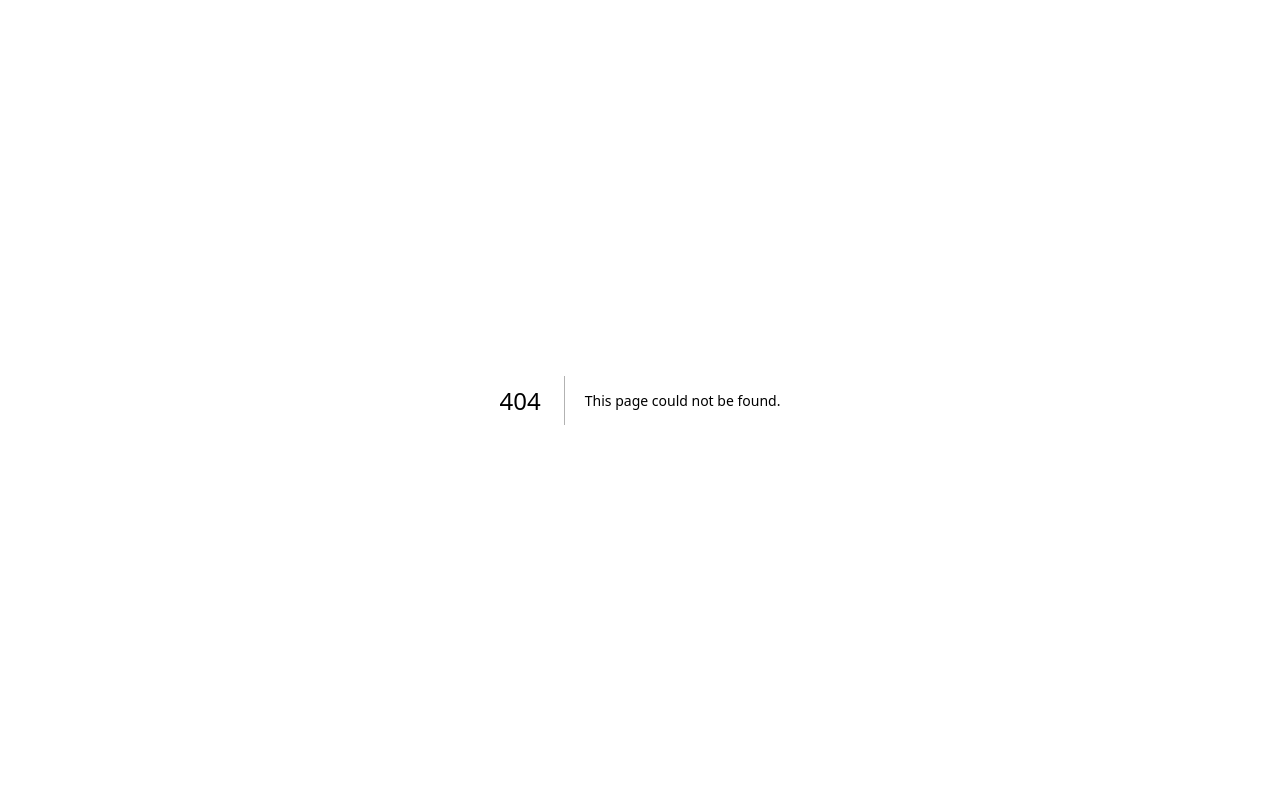
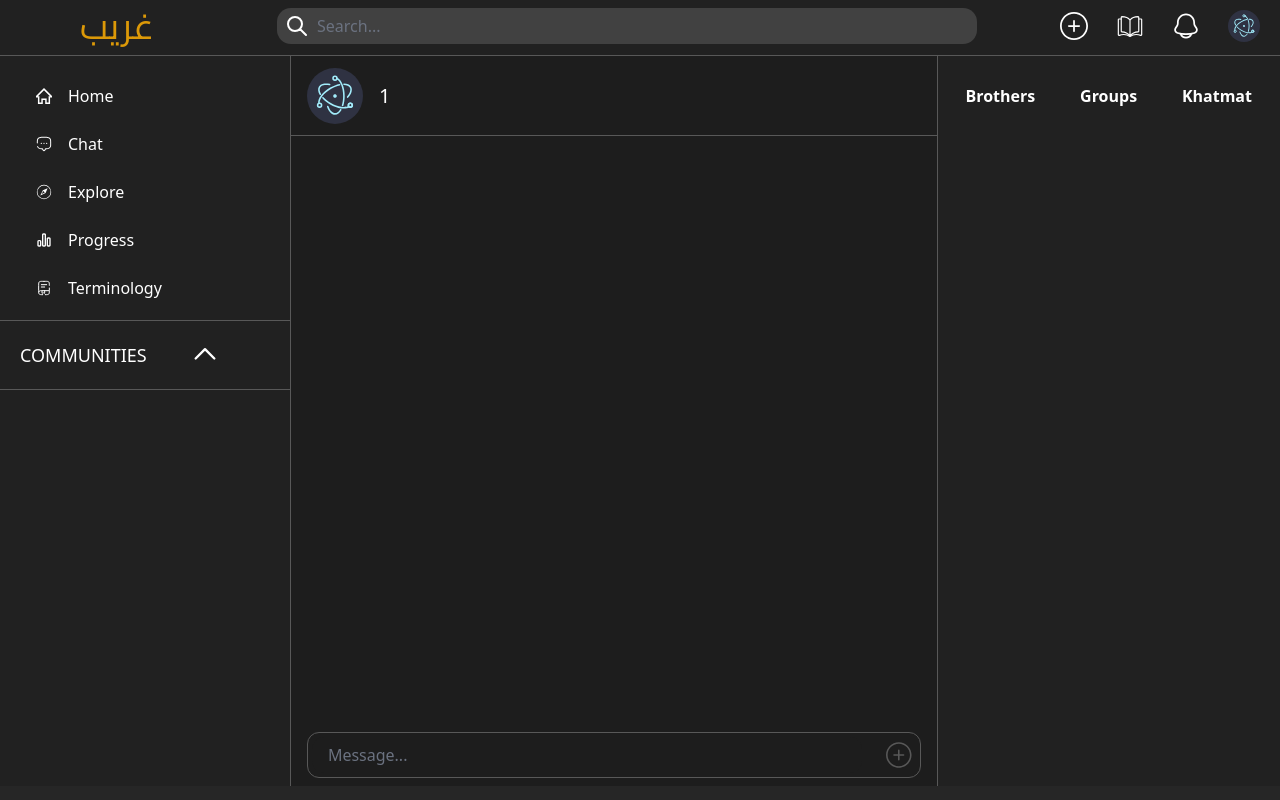
Before and after one commit to gharibPlatform/gharib-web, a Next.js app: page /Chat/1 in a window 1280 px wide. Before the commit this address had no page. Built offline with nearby package versions, Linux system fonts and the light colour scheme.

Commit message:
routing handling in chat

```diff
--- a/src/components/chat/brothers/ChatBrothersSection.jsx
+++ b/src/components/chat/brothers/ChatBrothersSection.jsx
@@ -5,7 +5,7 @@ export default function ChatBrotherSection( { changeNameHeader }) {
     const ARRAY_LENGTH = 5;
     const BACKGROUND_COLOR = "#212121"
     const BACKGROUND_COLOR_NEW = "#323232"
-
+    const BROTHER_ID = "123asd"
     const brothersDataArray = ["Malek", "Moh", "Zohir", "Walid", "Moussa"];
     const [backgroundColorArray, setBackgroundColorArray] = useState(Array(ARRAY_LENGTH).fill(BACKGROUND_COLOR))
 
@@ -17,7 +17,7 @@ export default function ChatBrotherSection( { changeNameHeader }) {
             )
         )
 
-        changeNameHeader(brother);
+        changeNameHeader(brother, BROTHER_ID);
     }
 
     return(
--- a/src/components/khatmas/KhatmasContent.jsx
+++ b/src/components/khatmas/KhatmasContent.jsx
@@ -4,12 +4,12 @@ import Personal from "./expandContent/Personal"
 import Group from "./expandContent/Group"
 import Members from "./expandContent/Members"
 
-export default function KhatmasContent() {
+export default function KhatmasContent( { nameHeader }) {
     return(
         <div className="flex w-full flex-col h-[var(--height)] overflow-y-auto">
             <div className="flex w-full flex-col ">
                 <div className="w-full">
-                    <ChatHeader Name={"Group1"} />
+                    <ChatHeader Name={nameHeader} />
                 </div>
                 <KhatmasProgress />
             </div>
--- /dev/null
+++ b/src/pages/Chat/[id].jsx
@@ -0,0 +1,20 @@
+import { useRouter } from "next/router";
+import ChatPage from ".";
+import { useState } from "react";
+
+export default function IDPage() {
+    const router =  useRouter();
+    const { id } = router.query;
+    const [nameHeader, setNameHeader ]= useState("")
+
+    const changeNameHeader = (Name) => {
+        setNameHeader(Name);
+        router.push(`/Chat/${ Name }`);
+    }
+
+    return(
+        <div>
+            <ChatPage nameHeader={id} changeNameHeader={changeNameHeader} />
+        </div>
+    )
+}
--- a/src/pages/Chat/index.jsx
+++ b/src/pages/Chat/index.jsx
@@ -6,6 +6,7 @@ import "../../app/globals.css"
 import ChatContent from "@/components/chat/ChatContent";
 import { useState } from "react";
 import { Cairo } from "next/font/google";
+import { useRouter } from "next/router";
 
 const cairo = Cairo({
     subsets: ['latin'],
@@ -13,12 +14,9 @@ const cairo = Cairo({
     variable: '--font-cairo',
   });
 
-export default function ChatPage() {
+export default function ChatPage( { changeNameHeader, nameHeader } ) {
 
-    const [nameHeader, setNameHeader ]= useState("")
-    const changeNameHeader = (prop) => {
-        setNameHeader(prop);
-    }
+    const router = useRouter();
 
     return<>
         <main className={cairo.variable} >
--- a/src/pages/Khatmas/index.jsx
+++ b/src/pages/Khatmas/index.jsx
@@ -3,16 +3,27 @@ import "../../../src/app/globals.css"
 import SideBar from "@/components/common/sidebar/Sidebar";
 import KhatmasContent from "@/components/khatmas/KhatmasContent";
 import ChatRightBar from "@/components/chat/ChatRightBar";
+import { useState } from "react";
+import { useRouter } from "next/router";
 
 export default function Khatmas() {
+
+    const [nameHeader, setNameHeader ]= useState("")
+    const router = useRouter();
+
+    const changeNameHeader = (prop) => {
+        setNameHeader(prop);
+        router.push(`/Chat/${prop}`);
+    }
+
     return(
         <div >
             <Header />
 
             <div className="flex " >
                 <SideBar />
-                <KhatmasContent />
-                <ChatRightBar />
+                <KhatmasContent nameHeader={nameHeader}  />
+                <ChatRightBar changeNameHeader={changeNameHeader} />
             </div>
 
         </div>
```
